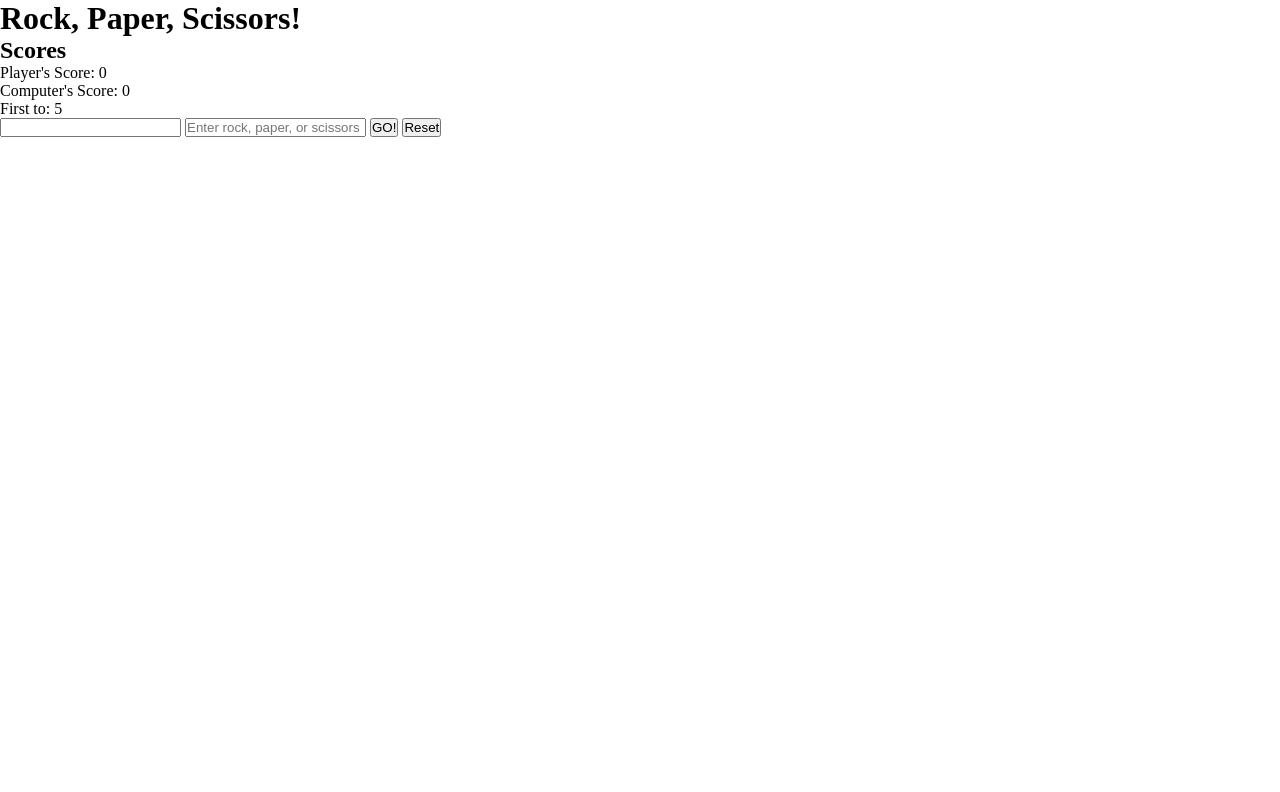
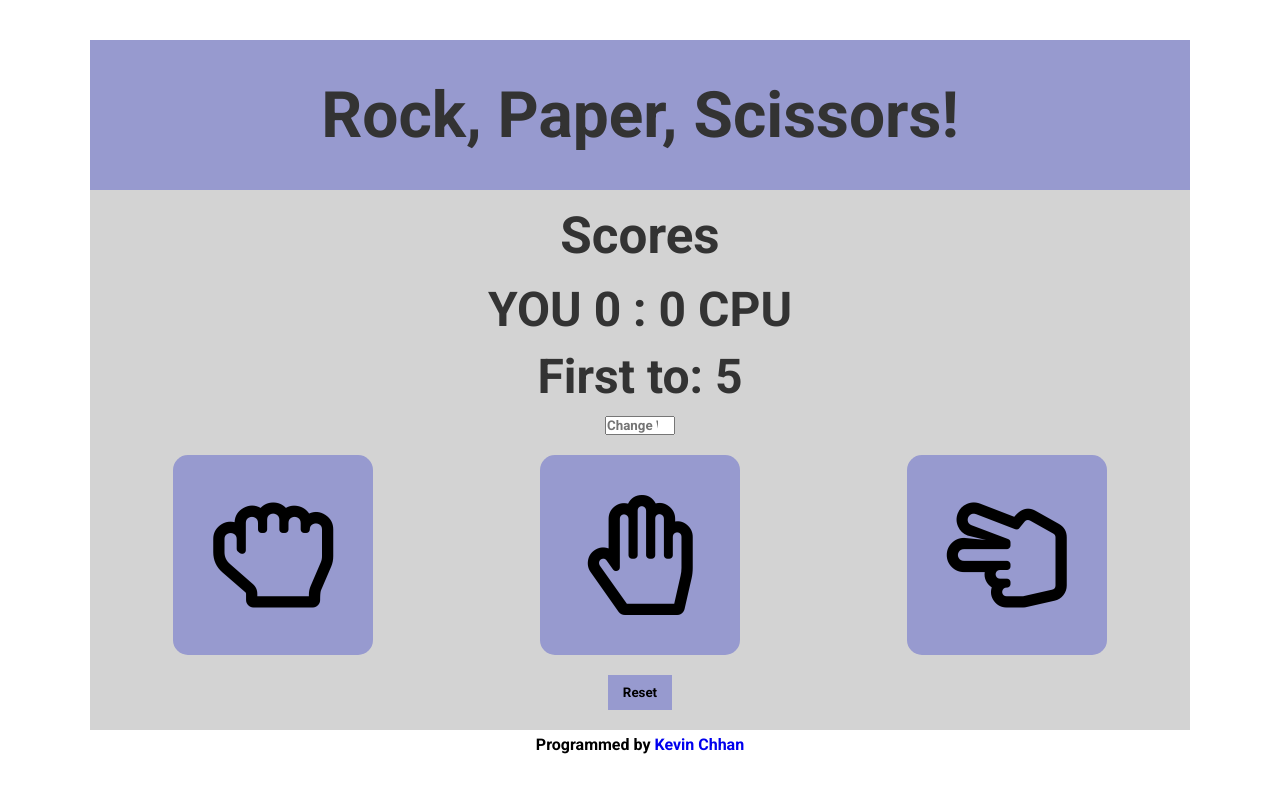
Before and after one commit to kchhan/Rock-Paper-Scissors, a plain HTML site: page index.html in a window 1280 px wide. Drawn offline with Linux system fonts and the light colour scheme.

Commit message:
Change input to buttons and add css

```diff
--- a/app.js
+++ b/app.js
@@ -1,4 +1,6 @@
-const submit = document.querySelector("#submit");
+const rock = document.querySelector(".rock");
+const paper = document.querySelector(".paper");
+const scissors = document.querySelector(".scissors")
 const resetBtn = document.querySelector("#reset");
 let winningDisplay = document.querySelector("#winningDisplay");
 let numInput = document.querySelector("#numInput");
@@ -6,8 +8,6 @@ let playerScore = 0;
 let computerScore = 0;
 let winningScore = 5;
 let gameOver = false;
-
-
 
 function computerPlay() {
   let choice = Math.floor(Math.random()*3+1);
@@ -21,51 +21,71 @@ function computerPlay() {
   }
 }
 
-function playRound(playerSelection, computerSelection) {
+rock.addEventListener("click", function(){
   if (!gameOver) {
     computerSelection = computerPlay();
-    playerSelection = document.getElementById("playerChoice").value.toLowerCase();
-    if (playerSelection === "rock" && computerSelection === "paper") {
+    if (computerSelection === "paper") {
       computerScore++;
       computerDisplay.textContent = computerScore;
       console.log("You lose! Paper beats Rock");
     }
-    if (playerSelection === "rock" && computerSelection === "scissors") {
+    if (computerSelection === "scissors") {
       playerScore++;
       playerDisplay.textContent = playerScore;
       console.log("You Win! Rock beats Scissors");
     }
-    if (playerSelection === "paper" && computerSelection === "rock") {
+    if (rock.value === computerSelection) {
+      console.log("It's a tie! Try again");
+    }
+  }
+  if (playerScore === winningScore || computerScore === winningScore) {
+     return gameOver = true;
+  };
+});
+
+paper.addEventListener("click", function(){
+  if (!gameOver) {
+    computerSelection = computerPlay();
+    if (computerSelection === "rock") {
       playerScore++;
       playerDisplay.textContent = playerScore;
       console.log("You Win! Paper beats Rock");
     }
-    if (playerSelection === "paper" && computerSelection === "scissors") {
+    if (computerSelection === "scissors") {
       computerScore++;
       computerDisplay.textContent = computerScore;
-      console.log("You lose! Scissors beats Paper");
+      console.log("You Lose! Scissors beats Paper");
     }
-    if (playerSelection === "scissors" && computerSelection === "rock") {
+    if (paper.value === computerSelection) {
+      console.log("It's a tie! Try again");
+    }
+  }
+  if (playerScore === winningScore || computerScore === winningScore) {
+    return gameOver = true;
+  };
+});
+
+scissors.addEventListener("click", function(){
+  if (!gameOver) {
+    computerSelection = computerPlay();
+    if (computerSelection === "rock") {
       computerScore++;
-      comuterDisplay.textContent = computerScore;
+      computerDisplay.textContent = computerScore;
       console.log("You lose! Rock beats Scissors");
     }
-    if (playerSelection === "scissors" && computerSelection === "paper") {
+    if (computerSelection === "paper") {
       playerScore++;
       playerDisplay.textContent = playerScore;
       console.log("You Win! Scissors beats Paper");
     }
-    if (playerSelection === computerSelection) {
+    if (scissors.value === computerSelection) {
       console.log("It's a tie! Try again");
     }
-    if (playerSelection !== ("rock" || "paper" || "scissors")) {
-      console.log("That's not a valid choice. Try again")
-    };
   }
-  if ((playerScore || computerScore) === winningScore) {
-    gameOver = true;
+  if (playerScore === winningScore || computerScore === winningScore) {
+    return gameOver = true;
   };
-};
+});
 
 function reset(){
   playerScore = 0;
@@ -75,13 +95,10 @@ function reset(){
   gameOver = false;
 }
 
-
-
 numInput.addEventListener("change", function(){
 	winningDisplay.textContent = this.value;
 	winningScore = Number(this.value);
 	reset();
 });
 
-submit.addEventListener("click", playRound);
 resetBtn.addEventListener("click", reset);
--- a/index.html
+++ b/index.html
@@ -3,21 +3,49 @@
 <head>
   <meta charset="UTF-8">
   <meta name="viewport" content="width=device-width, initial-scale=1.0">
+  <link href="https://fonts.googleapis.com/css2?family=Roboto:ital,wght@0,700;1,400&display=swap" rel="stylesheet">
+  <link rel="stylesheet" href="https://cdnjs.cloudflare.com/ajax/libs/font-awesome/5.13.0/css/all.min.css">
   <link rel="stylesheet" href="style.css">
   <title>Rock Paper Scissors</title>
 </head>
 <body>
-  <h1>Rock, Paper, Scissors!</h1>
-  <h2>Scores</h2>
-  <p>Player's Score: <span id="playerDisplay"> 0</span></p>
-  <p>Computer's Score: <span id="computerDisplay"> 0</span></p>
-  <p>First to: <span id="winningDisplay">5</span></p>
-  <input id="numInput" type="number">
-  <input type="text" id="playerChoice" placeholder="Enter rock, paper, or scissors">
-  <button id="submit" type="submit">GO!</button>
-  <button id="reset">Reset</button>
+  <div class="main-container">
+    <header>
+      <h1>Rock, Paper, Scissors!</h1>
+    </header>
+    <section>
+      <h2>Scores</h2>
+      <p>YOU <span id="playerDisplay"> 0</span> :
+      <span id="computerDisplay">0</span> CPU</p>
+      <p>First to: <span id="winningDisplay">5</span></p>
+      <input id="numInput" type="number" placeholder="Change Winning Score">
 
 
-  <script type="text/javascript" src="app.js"></script>
+    </section>
+    <section>
+      <div class="row">
+        <div class="card">
+          <button class="icon rock" value="rock">
+            <i class="far fa-hand-rock fa-9x"></i>
+          </button>
+        </div>
+        <div class="card">
+          <button class="icon paper" value="paper">
+            <i class="far fa-hand-paper fa-9x"></i>
+          </button>
+        </div>
+        <div class="card">
+          <button class="icon scissors" value="scissors">
+            <i class="far fa-hand-scissors fa-9x"></i>
+          </button>
+        </div>
+      </div>
+    </section>
+    <button id="reset">Reset</button>
+  </div>
+  <footer>
+    <p>Programmed by  <a href="https://github.com/kchhan" target="_blank">Kevin Chhan</a></p>
+  </footer>
+<script type="text/javascript" src="app.js"></script>
 </body>
 </html>
--- a/style.css
+++ b/style.css
@@ -1,10 +1,92 @@
-/* :root {
-  --primary-color: blue;
-  --secondary-color: red;
-} */
+:root {
+  --primary-color: rgb(151, 154, 207);
+  --secondary-color: rgb(193, 204, 154);
+}
 
 * {
   margin: 0;
   padding: 0;
   box-sizing: border-box;
+  font-family: "Roboto", Arial, Helvetica, sans-serif;
 }
+
+a {
+  text-decoration: none;
+}
+
+
+header {
+  display: flex;
+  height: 150px;
+  font-size: 2rem;
+  text-align: center;
+  align-items: center;
+  justify-content: center;
+  background-color: var(--primary-color);
+  color: #333;
+  font-weight: 700;
+}
+
+/* Container for body */
+.main-container {
+  max-width: 1100px;
+  margin: 5vh auto 0 auto;
+  background-color: #d3d3d3;
+  text-align: center;
+  color: #333;
+}
+
+.main-container h2 {
+  font-size: 3.2rem;
+  margin: 15px;
+}
+
+.main-container p {
+  font-size: 3rem;
+  margin: 10px;
+}
+
+.main-container input {
+  margin-bottom: 20px;
+  width: 70px;
+
+}
+
+
+/* RPS Cards */
+.row {
+  display: flex;
+}
+
+.card {
+  width: 200px;
+  height: 200px;
+  background: var(--primary-color);
+  margin: auto;
+  border-radius: 15px;
+}
+
+.card button {
+  cursor: pointer;
+  background: transparent;
+  border: none;
+  height: 100%;
+  width: 100%;
+}
+
+
+/* Reset Button */
+#reset {
+  cursor: pointer;
+  padding: 10px 15px;
+  margin: 20px;
+  background-color: var(--primary-color);
+  border: none;
+
+}
+
+/* Footer */
+footer {
+  text-align: center;
+  margin-top: 5px;
+}
```
